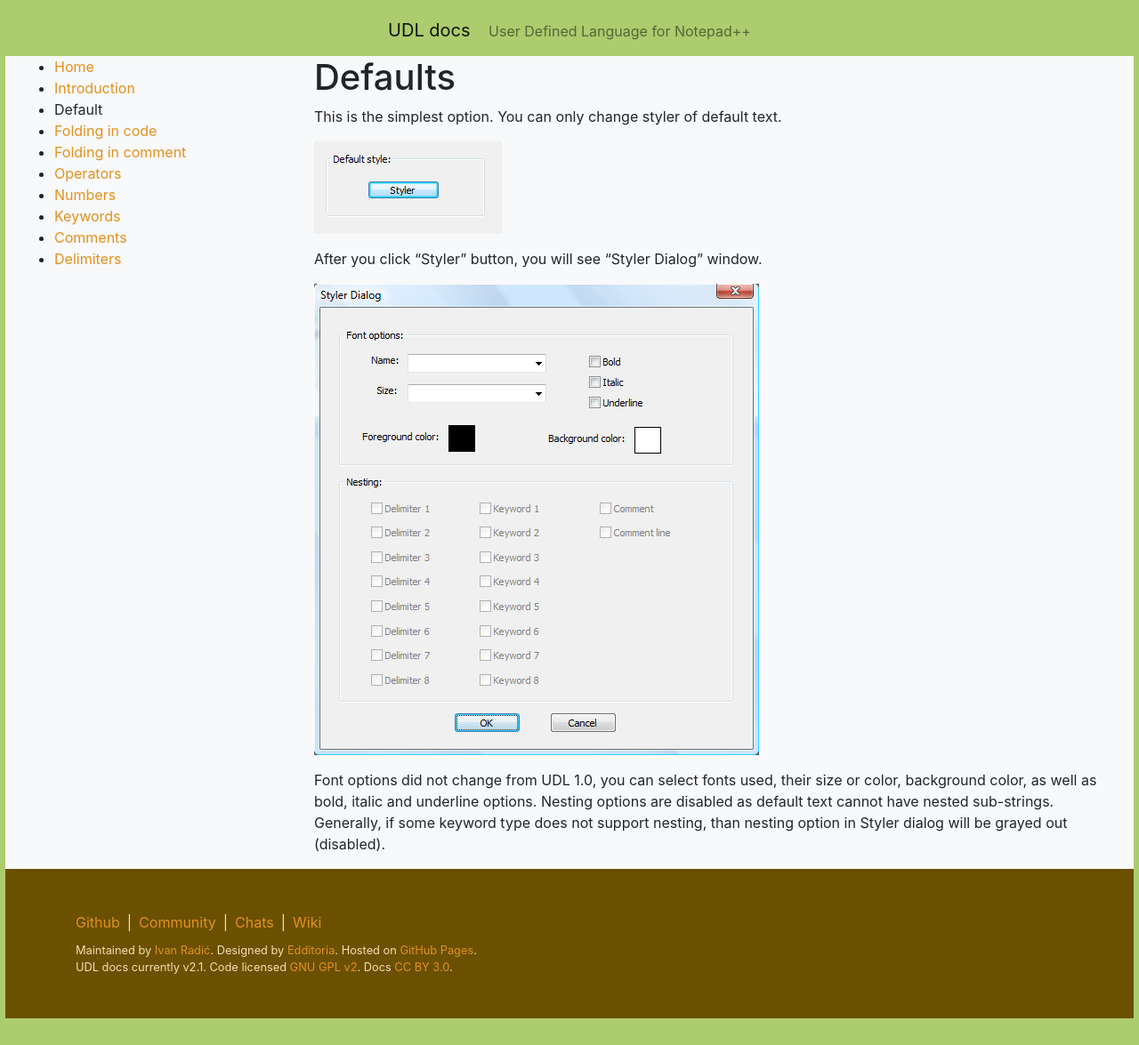
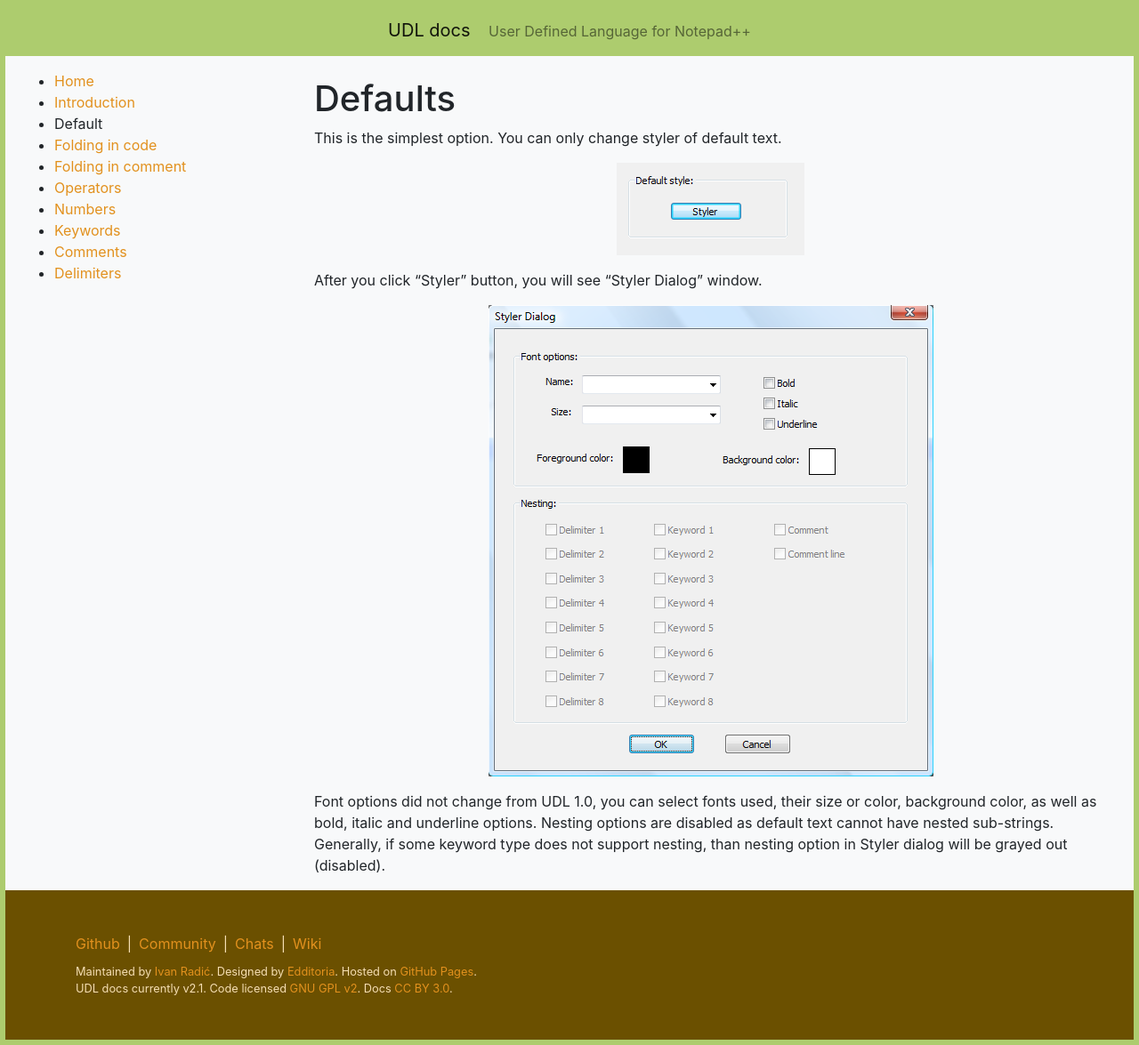
Before and after one commit to ivan-radic/udl-documentation, a Jekyll site: the page built from docs/default.md, in a window 1280 px wide. Shown: the whole page at 89% size. Built offline with Jekyll 4.4.1, drawn with Linux system fonts in a browser that asks for light colours; our own code applies the rules of GitHub Pages for plain Markdown files; before the commit the page ends 1151 px from its top, so only the background shows below that.

Commit message:
better style for img tag; better padding

```diff
--- a/_layouts/default.html
+++ b/_layouts/default.html
@@ -11,13 +11,13 @@
 		<div class="container-fluid">
 			<div class="row">
 
-				<div class="col-md-3 d-none d-lg-block">
+				<div class="col-md-3 d-none d-lg-block pt-3">
 					{% include nav.html %}
 				</div>
 
 				<div class="col-12 col-lg-9">
 					<main aria-label="Content">
-						<div class="container">
+						<div class="container pt-4">
 							{{ content }}
 						</div>
 					</main>
--- a/assets/main.scss
+++ b/assets/main.scss
@@ -25,7 +25,11 @@ $link-hover-color: $npp-orange;
 
 // quick fix #todo
 img {
+	display: block;
+	margin-left: auto;
+	margin-right: auto;
 	max-width: 100%;
+	text-align: center;
 }
 
 .site-footer {
```
